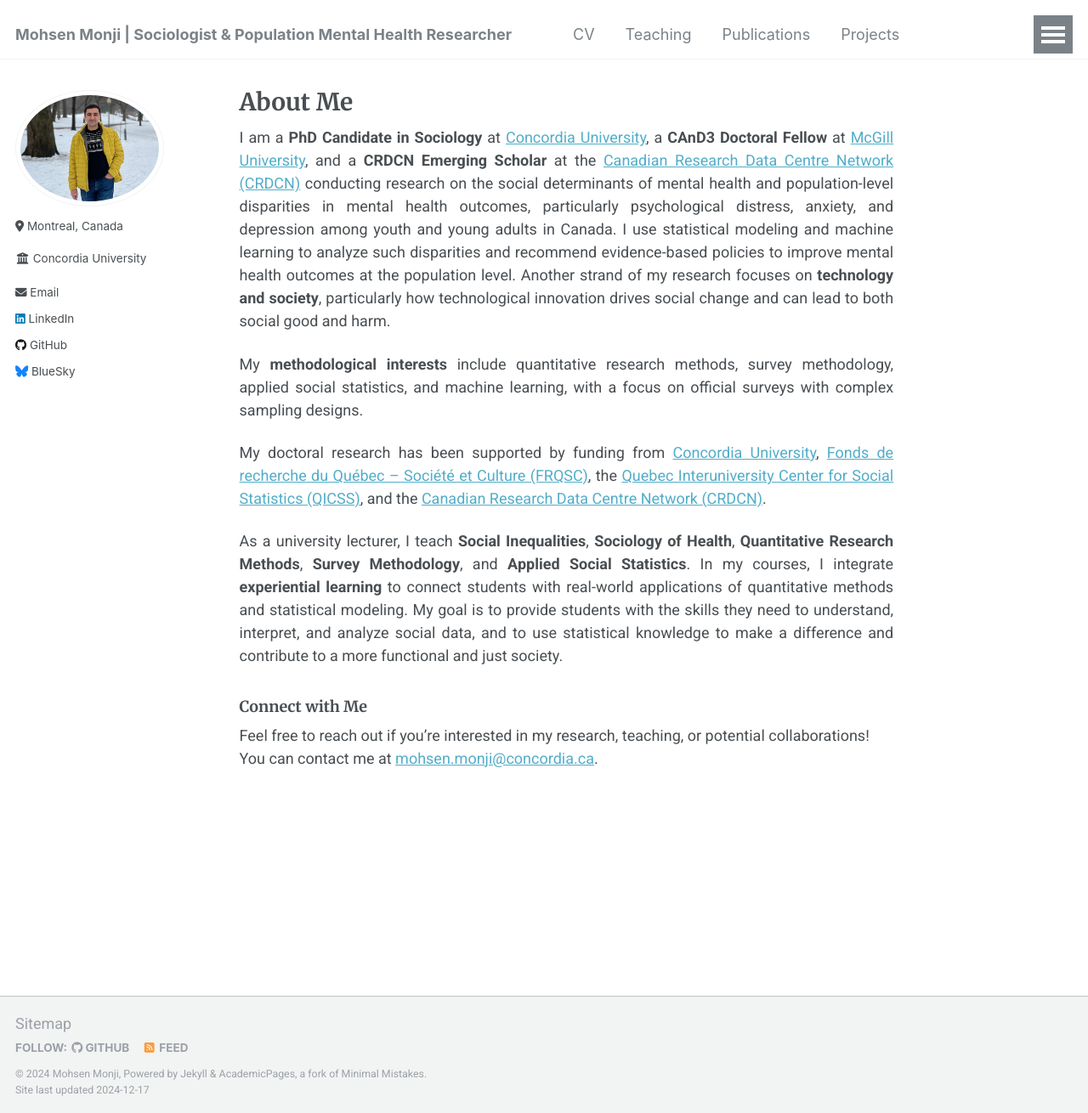
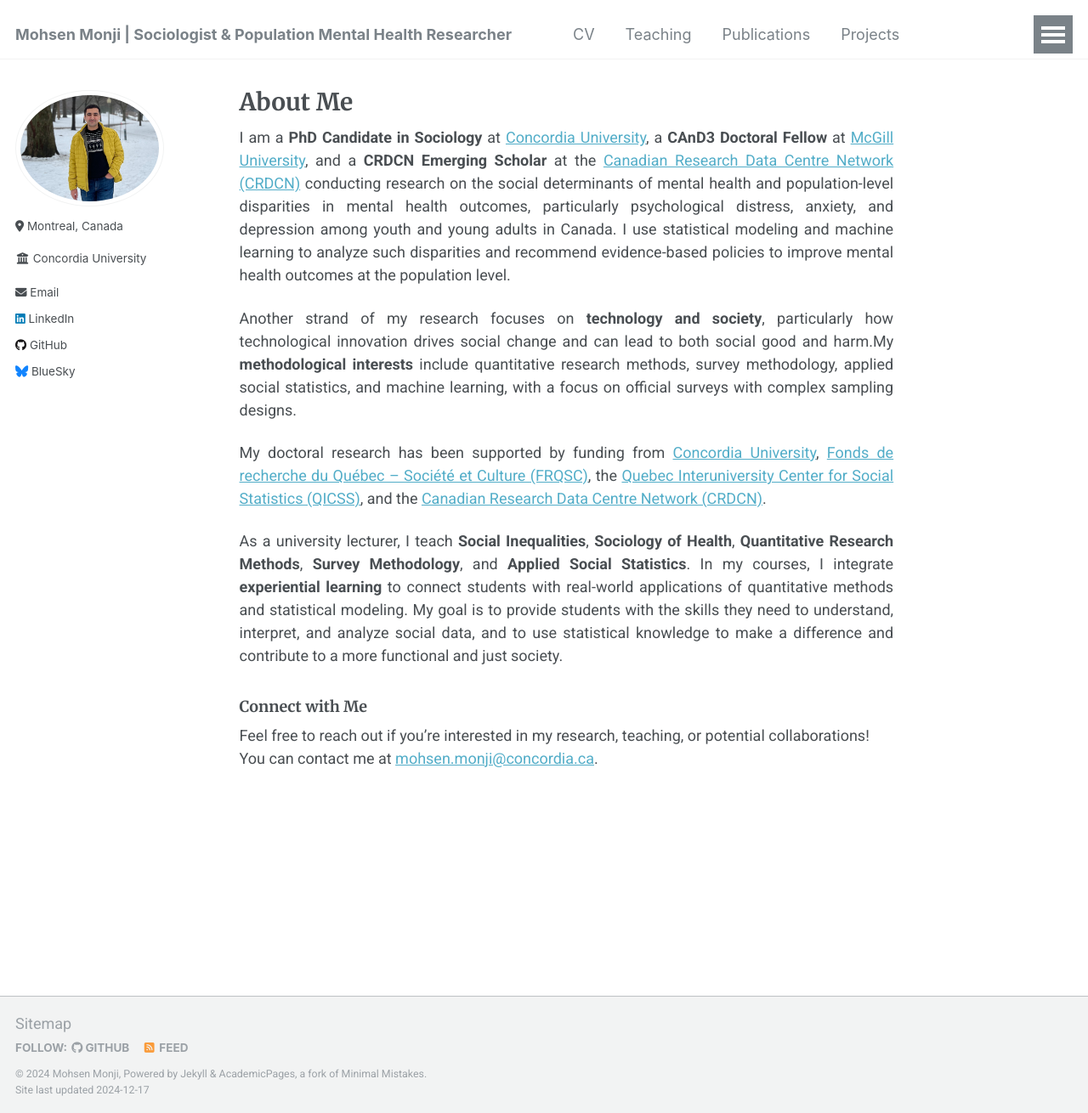
Before and after one commit to Mohsnmonji/mohsnmonji.github.io, a Jekyll site: the page built from _pages/about.md, in a window 1280 px wide and 1310 px high. Shown: the whole window at 85% size. Built offline with Jekyll 4.4.1, drawn with Linux system fonts in a browser that asks for light colours.

```diff
--- a/_pages/about.md
+++ b/_pages/about.md
@@ -10,9 +10,9 @@ redirect_from:
 ---
 
 
-I am a **PhD Candidate in Sociology** at [Concordia University](https://www.concordia.ca/artsci/sociology-anthropology.html), a **CAnD3 Doctoral Fellow** at [McGill University](https://www.mcgill.ca/cand3/our-people/fellows-2024-25), and a **CRDCN Emerging Scholar** at the [Canadian Research Data Centre Network (CRDCN)](https://crdcn.ca) conducting research on the social determinants of mental health and population-level disparities in mental health outcomes, particularly psychological distress, anxiety, and depression among youth and young adults in Canada. I use statistical modeling and machine learning to analyze such disparities and recommend evidence-based policies to improve mental health outcomes at the population level. Another strand of my research focuses on **technology and society**, particularly how technological innovation drives social change and can lead to both social good and harm.
+I am a **PhD Candidate in Sociology** at [Concordia University](https://www.concordia.ca/artsci/sociology-anthropology.html), a **CAnD3 Doctoral Fellow** at [McGill University](https://www.mcgill.ca/cand3/our-people/fellows-2024-25), and a **CRDCN Emerging Scholar** at the [Canadian Research Data Centre Network (CRDCN)](https://crdcn.ca) conducting research on the social determinants of mental health and population-level disparities in mental health outcomes, particularly psychological distress, anxiety, and depression among youth and young adults in Canada. I use statistical modeling and machine learning to analyze such disparities and recommend evidence-based policies to improve mental health outcomes at the population level.
 
-My **methodological interests** include quantitative research methods, survey methodology, applied social statistics, and machine learning, with a focus on official surveys with complex sampling designs.
+Another strand of my research focuses on **technology and society**, particularly how technological innovation drives social change and can lead to both social good and harm.My **methodological interests** include quantitative research methods, survey methodology, applied social statistics, and machine learning, with a focus on official surveys with complex sampling designs.
 
 My doctoral research has been supported by funding from [Concordia University](https://www.concordia.ca/artsci/sociology-anthropology.html), [Fonds de recherche du Québec – Société et Culture (FRQSC)](https://www.frq.gouv.qc.ca), the [Quebec Interuniversity Center for Social Statistics (QICSS)](https://www.ciqss.org), and the [Canadian Research Data Centre Network (CRDCN)](https://crdcn.ca).
 
```
